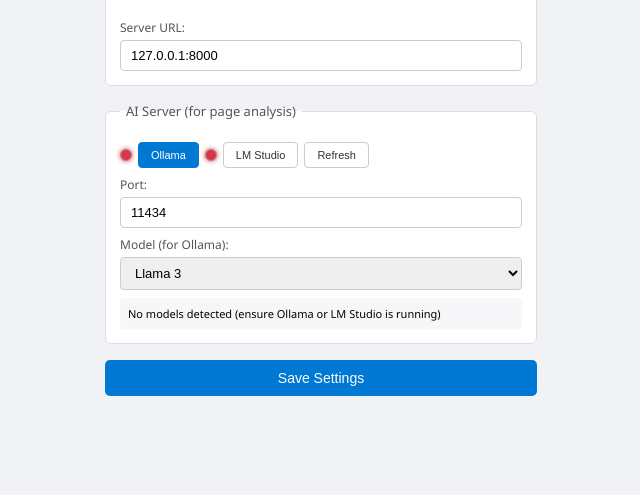
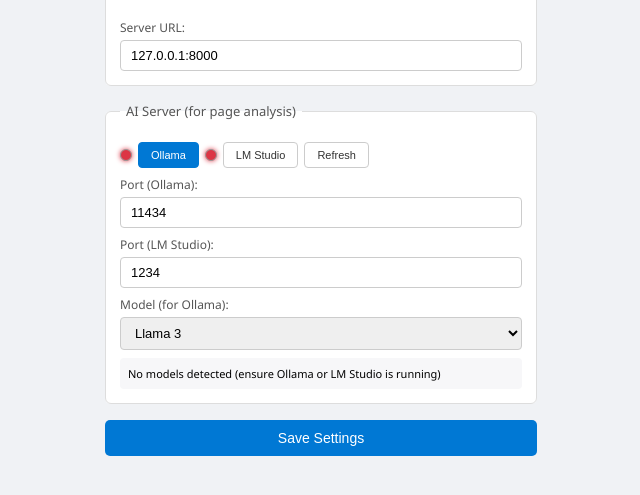
Before and after one commit to OlegUshakov-pl/APEX-Snap-Chrome-Extension, a browser extension: page settings.html in a window 1280 px wide. Shown: the part 119-614 px from the top of the page, without its empty margins (319-959 px from the left). Drawn offline with Linux system fonts and the light colour scheme; no server answers.

Commit message:
fix models

```diff
--- a/settings.html
+++ b/settings.html
@@ -151,8 +151,11 @@
                 <button id="refreshBtn" class="server-btn">Refresh</button>
             </div>
 
-            <label>Port:</label>
-            <input type="text" id="serverPort" placeholder="11434 (Ollama) / 1234 (LM Studio)" value="11434">
+            <label>Port (Ollama):</label>
+            <input type="text" id="ollamaPort" placeholder="11434 (Ollama)" value="11434">
+
+            <label>Port (LM Studio):</label>
+            <input type="text" id="lmstudioPort" placeholder="1234 (LM Studio)" value="1234">
 
             <label id="modelLabel">Model (for Ollama):</label>
             <select id="modelSelect">
--- a/settings.js
+++ b/settings.js
@@ -5,7 +5,8 @@ const ollamaBtn = document.getElementById('ollamaBtn');
 const lmstudioBtn = document.getElementById('lmstudioBtn');
 
 // Configuration inputs
-const serverPortInput = document.getElementById('serverPort');
+const ollamaPortInput = document.getElementById('ollamaPort');
+const lmstudioPortInput = document.getElementById('lmstudioPort');
 const modelNameSelect = document.getElementById('modelSelect');
 const fastapiUrlInput = document.getElementById('serverUrl');
 
@@ -30,12 +31,9 @@ async function init() {
     const config = await aiService.getAIConfig();
     if (config) {
         selectedServer = config.server || "ollama";
-        if (selectedServer === "ollama") {
-            serverPortInput.value = config.ollama?.url?.replace('http://localhost:', '') || '11434';
-            modelNameSelect.value = config.ollama?.model || 'llama3';
-        } else {
-            serverPortInput.value = config.lmstudio?.url?.replace('http://localhost:', '') || '1234';
-        }
+        ollamaPortInput.value = config.ollama?.url?.replace('http://localhost:', '') || '11434';
+        lmstudioPortInput.value = config.lmstudio?.url?.replace('http://localhost:', '') || '1234';
+        modelNameSelect.value = config.ollama?.model || 'llama3';
         updateServerButtons();
     }
 
@@ -71,9 +69,9 @@ async function saveSettings() {
         if (!config.lmstudio) config.lmstudio = { url: '' };
 
         config.server = selectedServer;
-        config.ollama.url = `http://localhost:${serverPortInput.value || '11434'}`;
+        config.ollama.url = `http://localhost:${ollamaPortInput.value || '11434'}`;
         config.ollama.model = modelNameSelect.value || "llama3";
-        config.lmstudio.url = `http://localhost:${serverPortInput.value || '1234'}`;
+        config.lmstudio.url = `http://localhost:${lmstudioPortInput.value || '1234'}`;
 
         // Store the raw FastAPI URL (with http:// prefix) for the search page
         let fastapiUrl = fastapiUrlInput.value.trim();
@@ -120,9 +118,8 @@ async function checkConnectionStatus() {
     const lmstudioLamp = document.getElementById('lmstudioLamp');
     if (!ollamaLamp || !lmstudioLamp) return;
 
-    const port = serverPortInput.value || '11434';
-    const ollamaUrl = `http://localhost:${port}`;
-    const lmstudioUrl = `http://localhost:${port}`;
+    const ollamaUrl = `http://localhost:${ollamaPortInput.value || '11434'}`;
+    const lmstudioUrl = `http://localhost:${lmstudioPortInput.value || '1234'}`;
 
     // Try Ollama
     let ollamaOk = false;
@@ -157,7 +154,12 @@ if (refreshBtn) {
 }
 
 // Port change re-checks connections
-serverPortInput.addEventListener('change', () => {
+ollamaPortInput.addEventListener('change', () => {
+    checkConnectionStatus();
+    updateAvailableModelsDisplay();
+});
+
+lmstudioPortInput.addEventListener('change', () => {
     checkConnectionStatus();
     updateAvailableModelsDisplay();
 });
@@ -169,9 +171,8 @@ async function updateAvailableModelsDisplay() {
     const modelsDiv = document.getElementById('availableModels');
     if (!modelsDiv) return;
 
-    const port = serverPortInput.value || '11434';
-    const ollamaUrl = `http://localhost:${port}`;
-    const lmstudioUrl = `http://localhost:${port}`;
+    const ollamaUrl = `http://localhost:${ollamaPortInput.value || '11434'}`;
+    const lmstudioUrl = `http://localhost:${lmstudioPortInput.value || '1234'}`;
 
     try {
         const ollamaModels = await aiService.fetchOllamaModels(ollamaUrl);
```
